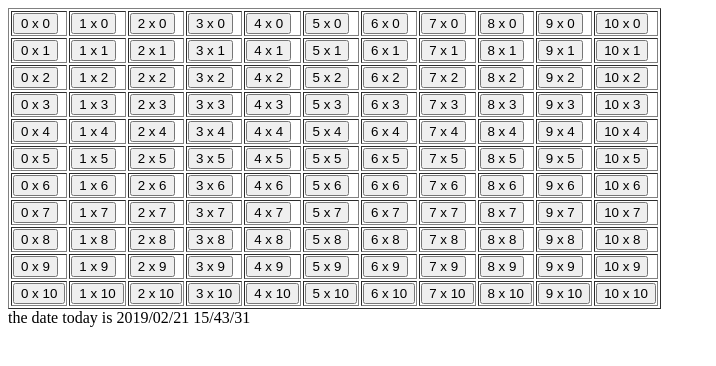
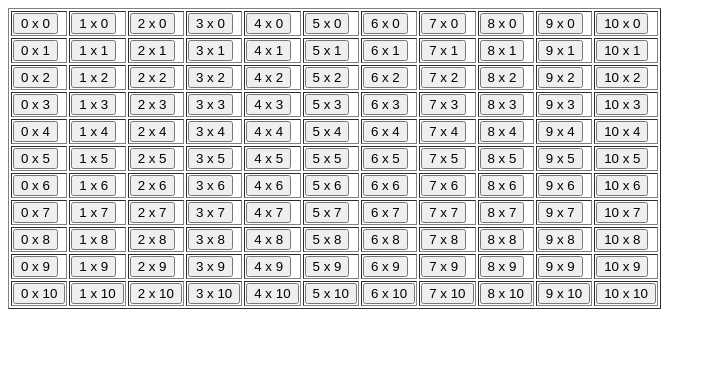
Before and after one commit to aleksandar2025/overly-complicated-semi-working-multiplication-table, a PHP site: page / in a window 1280 px wide. Shown: the top 366 px of the page, without its empty margins (0-716 px from the left). Run offline with PHP 8.4, Linux system fonts and the light colour scheme.

Commit message:
Update index.php
comment out date test code in index.php

```diff
--- a/index.php
+++ b/index.php
@@ -59,9 +59,9 @@ echo "</table>";
 
     // $store = $result-> multiply();
     // echo $store;
-    date_default_timezone_set("Europe/Sarajevo");
-   $timestamp = time();
-    echo strftime("the date today is %Y/%m/%d %H/%M/%S");
+    // date_default_timezone_set("Europe/Sarajevo");
+    // $timestamp = time();
+    // echo strftime("the date today is %Y/%m/%d %H/%M/%S");
 ?>
 
 
```
